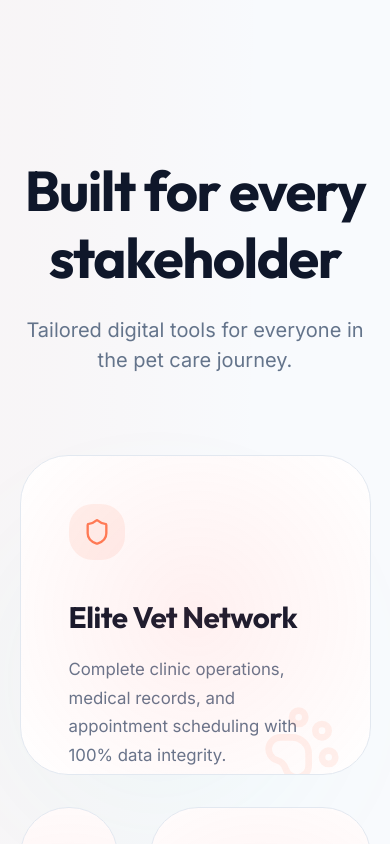
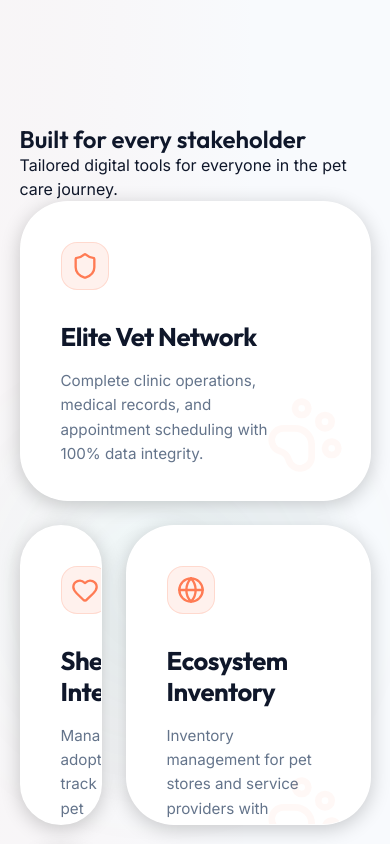
Before and after one commit to debrajx1/Petzeno-SuperApp, a React (Vite) app in the folder petzeno-web/: page / in a window 390 px wide. Shown: the part 4300-5144 px from the top of the page. Built offline with nearby package versions, Linux system fonts and the light colour scheme.

Commit message:
feat: God-Level UI Realignment - Pixel-Perfect Bento, Robust Scroll, Mobile Transform

```diff
--- a/petzeno-web/src/pages/Landing.module.css
+++ b/petzeno-web/src/pages/Landing.module.css
@@ -473,47 +473,42 @@
   perspective: 1000px;
 }
 
-.centeredHeader {
-  text-align: center;
-  max-width: 800px;
-  margin: 0 auto 5rem auto;
-}
-
-.sectionTitle {
-  font-size: 3.5rem;
-  font-weight: 800;
-  margin-bottom: 1.5rem;
-  letter-spacing: -1.5px;
-}
-
-.sectionSubtitle {
-  font-size: 1.25rem;
-  color: var(--color-text-muted);
-  max-width: 600px;
-  margin: 0 auto;
+/* Features Section */
+.featuresSection {
+  padding: 8rem 5%;
+  position: relative;
+  z-index: 2;
+  perspective: 1200px;
 }
 
 .featuresGrid {
   display: grid;
   grid-template-columns: repeat(3, 1fr);
-  grid-auto-rows: 320px;
-  gap: 2rem;
+  grid-auto-rows: 300px; /* Refined uniform row height */
+  gap: 1.5rem; /* Tighter gap for elite bento feel */
   max-width: 1300px;
   margin: 0 auto;
 }
 
 .featureCard {
   background: var(--color-bg-card);
-  border: 1px solid var(--color-border);
+  border: 1px solid rgba(255, 255, 255, 0.08); /* Sophisticated hairline border */
   border-radius: var(--radius-2xl);
-  padding: 3rem;
+  padding: 2.5rem;
   position: relative;
   overflow: hidden;
   display: flex;
   flex-direction: column;
-  transition: var(--transition-medium);
+  transition: all 0.5s cubic-bezier(0.16, 1, 0.3, 1);
   height: 100%;
   transform-style: preserve-3d;
+  box-shadow: 0 4px 20px rgba(0, 0, 0, 0.2);
+}
+
+.featureCard:hover {
+  border-color: rgba(255, 255, 255, 0.2);
+  transform: translateY(-5px);
+  box-shadow: 0 12px 40px rgba(0, 0, 0, 0.4);
 }
 
 .featureCard:nth-child(1) { grid-column: span 2; }
@@ -525,42 +520,51 @@
   inset: 0;
   pointer-events: none;
   z-index: 1;
+  opacity: 0;
+  transition: opacity 0.5s ease;
+}
+
+.featureCard:hover .spotlight {
+  opacity: 1;
 }
 
 .featureIcon {
-  width: 56px;
-  height: 56px;
+  width: 48px;
+  height: 48px;
   background: var(--color-primary-soft);
-  border-radius: var(--radius-lg);
+  border-radius: var(--radius-md);
   display: flex;
   align-items: center;
   justify-content: center;
-  margin-bottom: 2.5rem;
+  margin-bottom: 2rem;
   color: var(--color-primary);
-  transform: translateZ(20px);
+  transform: translateZ(25px);
+  border: 1px solid rgba(255, 123, 84, 0.2);
 }
 
 .featureTitle {
-  font-size: 1.85rem;
+  font-size: 1.6rem;
   font-weight: 800;
-  margin-bottom: 1.25rem;
-  letter-spacing: -0.5px;
-  transform: translateZ(30px);
+  margin-bottom: 1rem;
+  letter-spacing: -0.02em;
+  transform: translateZ(35px);
+  line-height: 1.2;
 }
 
 .featureDescription {
   color: var(--color-text-muted);
-  line-height: 1.7;
-  font-size: 1.05rem;
-  transform: translateZ(40px);
+  line-height: 1.6;
+  font-size: 0.95rem;
+  transform: translateZ(45px);
+  max-width: 90%;
 }
 
 .featurePaw {
   position: absolute;
-  bottom: -20px;
-  right: -20px;
+  bottom: -15px;
+  right: -15px;
   color: var(--color-primary);
-  opacity: 0.1;
+  opacity: 0.05;
   pointer-events: none;
 }
 
```
